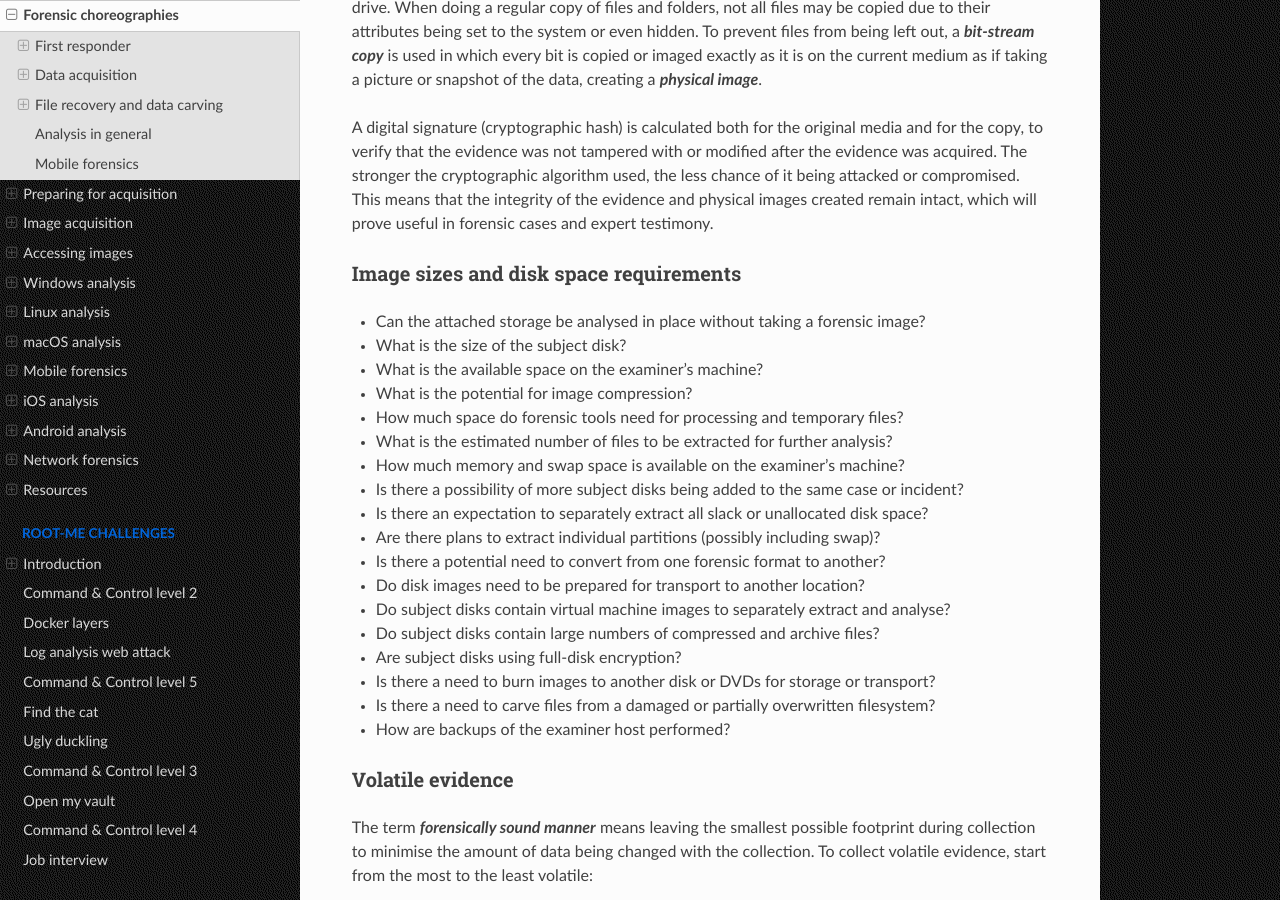
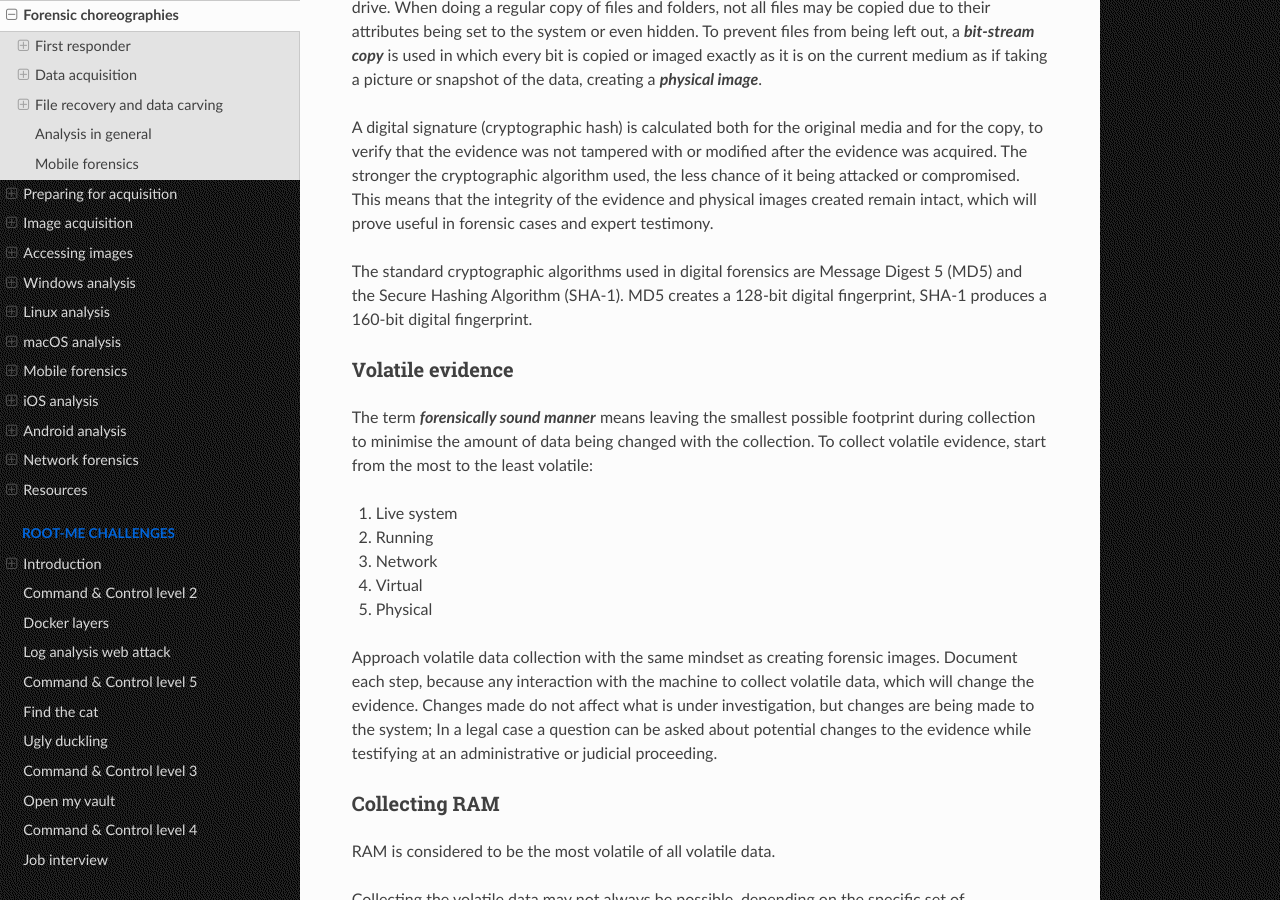
Before and after one commit to tymyrddin/blue-dfir, a Sphinx documentation site: the page built from source/docs/notes/choreography.md, in a window 1280 px wide and 900 px high, scrolled down 3636 px. Built offline with Sphinx 7.4.7 and the Read the Docs theme 2.0.0, drawn with Linux system fonts in a browser that asks for light colours; some of the changed text lies outside the part shown.

Commit message:
Corrections

```diff
--- a/source/docs/notes/choreography.md
+++ b/source/docs/notes/choreography.md
@@ -85,30 +85,11 @@ The original evidence should only be used to create forensic copies or images. A
 
 ### Data imaging and hashing
 
-***Imaging*** is the exact copying of data either as a file, folder, partition, or entire storage media or drive. When doing a regular copy of files and folders, not all files may be copied due to their attributes being set to the system or even hidden. To prevent files from being left out, a ***bit-stream copy*** is used in which every bit is copied or imaged exactly as it is on the current medium as if taking a picture or snapshot of the data, creating a ***physical image***.
+[Imaging](acquisition.md) is the exact copying of data either as a file, folder, partition, or entire storage media or drive. When doing a regular copy of files and folders, not all files may be copied due to their attributes being set to the system or even hidden. To prevent files from being left out, a ***bit-stream copy*** is used in which every bit is copied or imaged exactly as it is on the current medium as if taking a picture or snapshot of the data, creating a ***physical image***.
 
 A digital signature (cryptographic hash) is calculated both for the original media and for the copy, to verify that the evidence was not tampered with or modified after the evidence was acquired. The stronger the cryptographic algorithm used, the less chance of it being attacked or compromised. This means that the integrity of the evidence and physical images created remain intact, which will prove useful in forensic cases and expert testimony.
 
-### Image sizes and disk space requirements
-
-* Can the attached storage be analysed in place without taking a forensic image?
-* What is the size of the subject disk?
-* What is the available space on the examiner’s machine?
-* What is the potential for image compression?
-* How much space do forensic tools need for processing and temporary files?
-* What is the estimated number of files to be extracted for further analysis?
-* How much memory and swap space is available on the examiner’s machine?
-* Is there a possibility of more subject disks being added to the same case or incident?
-* Is there an expectation to separately extract all slack or unallocated disk space?
-* Are there plans to extract individual partitions (possibly including swap)?
-* Is there a potential need to convert from one forensic format to another?
-* Do disk images need to be prepared for transport to another location?
-* Do subject disks contain virtual machine images to separately extract and analyse?
-* Do subject disks contain large numbers of compressed and archive files?
-* Are subject disks using full-disk encryption?
-* Is there a need to burn images to another disk or DVDs for storage or transport?
-* Is there a need to carve files from a damaged or partially overwritten filesystem?
-* How are backups of the examiner host performed?
+The standard cryptographic algorithms used in digital forensics are Message Digest 5 (MD5) and the Secure Hashing Algorithm (SHA-1). MD5 creates a 128-bit digital fingerprint, SHA-1 produces a 160-bit digital fingerprint.
 
 ### Volatile evidence
 
@@ -128,8 +109,7 @@ RAM is considered to be the most volatile of all volatile data.
 
 Collecting the volatile data may not always be possible, depending on the specific set of circumstances on the scene.
 If, for example, there is a destructive process running on the machine and the information to be collected is being altered or overwritten, you may not want to take the time to collect the RAM as evidence is being manipulated.
-If it is a remote connection causing the destructive process, document the connection, sever the connection, and
-then collect the RAM. It depends.
+If it is a remote connection causing the destructive process, document the connection, sever the connection, and then collect the RAM. It depends.
 
 If the attacker is connected remotely and is accessing highly sensitive data, you will probably want to interrupt the connection.If it is not critical information, it may be useful to let the attacker maintain access while you collect the RAM.
 
@@ -138,10 +118,6 @@ If the attacker is connected remotely and is accessing highly sensitive data, yo
 * A forensic copy is a straight bit-for-bit copy of the source to the destination. Not very common. Make sure the  destination device has no old data on it to prevent cross-contamination between the current and a past investigation. Recover deleted files, file slack, and partition slack.
 * A forensic image or forensic evidence file is a bit-for-bit copy of the source device, with the data stored in a forensic image format (DD, E01, AFF). Recover deleted files, file slack, and partition slack.
 * A logical forensic image is restricted to specific datasets. It is not allowed to access the entire container. This can be used when extracting data from a server (the server can not be shut down) by making logical copies of the files and folders pertinent to an investigation. Deleted files, file slack, and partition slack are not recovered.
-
-### Hashes
-
-The standard cryptographic algorithms used in digital forensics are Message Digest 5 (MD5) and the Secure Hashing Algorithm (SHA-1). MD5 creates a 128-bit digital fingerprint, SHA-1 produces a 160-bit digital fingerprint.
 
 ## File recovery and data carving
 
```
Also changed, not shown: source/docs/notes/acquisition.md (+22 -1 lines).
